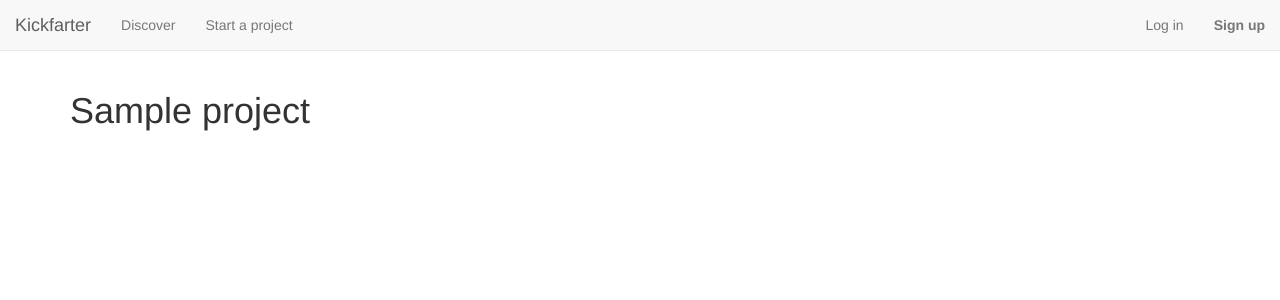
After one commit to Retzudo/kickfarter, a Django app: page /project/1 in a window 1280 px wide. The commit adds this page. Shown: the top 300 px of the page. Run offline with Django 3.2, Linux system fonts and the light colour scheme; tables that the repository leaves empty hold one stand-in row (values such as "Sample post"); some libraries are stand-ins or nearby versions.

Commit message:
Basic project view

```diff
--- a/kickfarter/app/static/app/css/main.css
+++ b/kickfarter/app/static/app/css/main.css
@@ -16,6 +16,7 @@
 }
 
 .project-card__cover-image {
+    display: block;
     background-position: center center;
     background-size: cover;
     width: 100%;
@@ -32,6 +33,15 @@
     font-size: 100%;
     font-weight: bold;
     margin-bottom: .25em;
+    color: black;
+}
+
+.project-card__title:link,
+.project-card__title:hover,
+.project-card__title:active,
+.project-card__title:focus {
+    text-decoration: none;
+    color: black;
 }
 
 .project-card__created-by {
--- /dev/null
+++ b/kickfarter/app/templates/app/project_view.html
@@ -0,0 +1,7 @@
+{% extends 'app/master.html' %}
+
+{% block content %}
+    <div class="container">
+        <h1>{{ project.title }}</h1>
+    </div>
+{% endblock %}
--- a/kickfarter/app/templates/app/snippets/project-card.html
+++ b/kickfarter/app/templates/app/snippets/project-card.html
@@ -3,12 +3,12 @@
     <div class="project-card">
         <div class="project-card__thumbnail">
             {% if project.cover_image %}
-                <div class="project-card__cover-image" style="background-image: url('{{ project.cover_image.url }}')"></div>
+                <a href="{% url 'project_view' project.id %}" class="project-card__cover-image" style="background-image: url('{{ project.cover_image.url }}')"></a>
             {% endif %}
         </div>
 
         <div class="project-card__content">
-            <h6 class="project-card__title">{{ project.title }}</h6>
+            <a class="project-card__title" href="{% url 'project_view' project.id %}">{{ project.title }}</a>
             <p class="project-card__created-by">{{ project.created_by }}</p>
             <p class="project-card__blurb">{{ project.description }}</p>
         </div>
--- a/kickfarter/app/urls.py
+++ b/kickfarter/app/urls.py
@@ -9,4 +9,5 @@ urlpatterns = [
     url(r'^profile$', app.views.profile, name='profile'),
     url(r'^start$', app.views.start_project, name='start_project'),
     url(r'^discover$', app.views.discover, name='discover'),
+    url(r'^project/(?P<id>\d+)$', app.views.project_view, name='project_view'),
 ]
--- a/kickfarter/app/views.py
+++ b/kickfarter/app/views.py
@@ -3,7 +3,7 @@ from app.models import Project
 from django.contrib.auth import authenticate, logout, login
 from django.contrib.auth.decorators import login_required
 from django.core.urlresolvers import reverse
-from django.shortcuts import render, redirect
+from django.shortcuts import render, redirect, get_object_or_404
 
 
 def index(request):
@@ -79,5 +79,10 @@ def start_project(request):
     return render(request, 'app/start_project.html', context={'form': form})
 
 
+def project_view(request, id):
+    project = get_object_or_404(Project, pk=id)
+    return render(request, 'app/project_view.html', context={'project': project})
+
+
 def error(request):
     return render(request, 'app/404.html')
```
Also changed, not shown: 1 other file.
